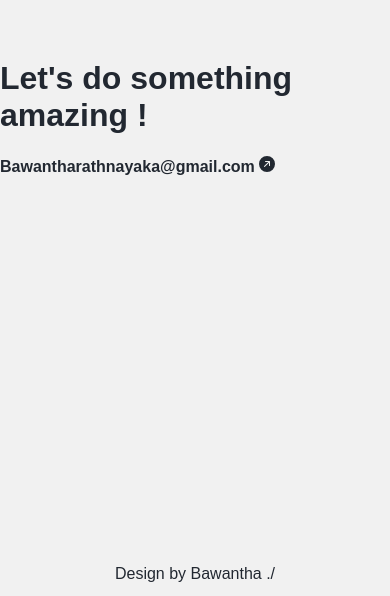
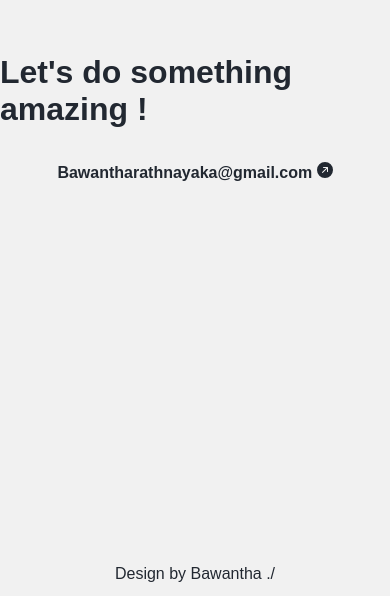
Before and after one commit to Bawanthathilan/bawanthathilan.github.io-, a React (Create React App) app: page / in a window 390 px wide. Shown: the part 7661-8257 px from the top of the page. Built offline with nearby package versions, Linux system fonts and the light colour scheme; a web font is replaced by a local one.

Commit message:
added contact page

```diff
--- a/src/components/Contact/contact.css
+++ b/src/components/Contact/contact.css
@@ -22,6 +22,12 @@
     color: var(--primary-color);
     font-size: 1rem;
   }
+
+  .conatct-info {
+    display: flex;
+    flex-direction: column;
+    align-items: center;
+  }
 }
 
 @media screen and (max-width: 490px) {
@@ -37,4 +43,10 @@
     color: var(--primary-color);
     font-size: 1rem;
   }
+
+  .conatct-info {
+    display: flex;
+    flex-direction: column;
+    align-items: center;
+  }
 }
```
